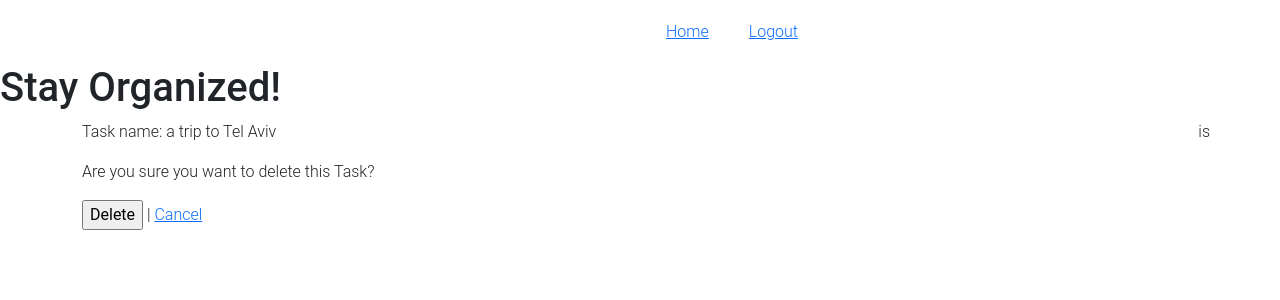
After one commit to djfedos/flask-based-todo-app, a Flask app: page /delete_task/4 in a window 1280 px wide. The commit adds this page. Shown: the top 300 px of the page. Run offline with Flask 2, Linux system fonts and the light colour scheme; a user stored in the database is signed in; data comes from the database, SQL or seed files in the repository; both versions use the stored data as it was after the commit; some libraries are stand-ins or nearby versions.

Commit message:
Tutorial complete

```diff
--- a/flask_app/my_app/api/views.py
+++ b/flask_app/my_app/api/views.py
@@ -74,7 +74,7 @@ def edit_task(id):
     task = Task.query.filter_by(id=id, todo_owner=user.id).first()
 
     if request.method == 'POST':
-        if form.validate_on_submit():
+        if form.validate_on_submit:
             task.task_name = form.task_name.data
             task.due_date = form.due_date.data
             task.status = form.status.data
@@ -86,3 +86,17 @@ def edit_task(id):
         form.due_date.data = task.due_date
         form.status.data = task.status
     return render_template('edit_todo.html', form=form)
+
+
+@tasks.route('/delete_task/<int:id>', methods=['POST', 'GET'])
+def delete(id):
+    task = Task.query.filter_by(id=id, todo_owner=current_user.id).first()
+    if request.method == 'GET':
+        return render_template('delete_task.html', task=task)
+
+    if request.method == 'POST':
+        if task:
+            db.session.delete(task)
+            db.session.commit()
+            return redirect('/todos')
+        abort(404)
--- a/flask_app/my_app/templates/base.html
+++ b/flask_app/my_app/templates/base.html
@@ -3,7 +3,7 @@
   <meta charset="utf-8">
   <meta name="viewport" content="width=device-width, initial-scale=1, shrink-to-fit=no">
   <!-- Bootstrap CSS for styling and layout-->
-  <link rel="stylesheet" href="https://stackpath.bootstrapcdn.com/bootstrap/4.1.3/css/bootstrap.min.css" integrity="sha384-MCw98/SFnGE8fJT3GXwEOngsV7Zt27NXFoaoApmYm81iuXoPkFOJwJ8ERdknLPMO" crossorigin="anonymous">
+  <link rel="stylesheet" href="http://yairdar.info:8000/css/bootstrap.min.css">
 </head>
 <style>
   body {
@@ -47,6 +47,7 @@
         </nav>
      </div>
   </header>
+  <div><h1>Stay Organized!</h1></div>
   {% block content %}
   {% endblock  %}
 </body>
--- /dev/null
+++ b/flask_app/my_app/templates/delete_task.html
@@ -0,0 +1,16 @@
+
+{% extends 'base.html'%}
+{% block content%}
+<section class="container">
+   <div class="row">
+      <div class="col">
+         <form action='' method="post">
+            <p>Task name: {{task.task_name}}</p>
+            <p>Are you sure you want to delete this Task?</p>
+            <input type = "submit" value="Delete"> |
+            <a href='/todos'>Cancel</a>
+         </form>
+      </div>is
+   </div>
+</section>
+{% endblock%}
--- a/flask_app/my_app/templates/todos.html
+++ b/flask_app/my_app/templates/todos.html
@@ -10,7 +10,7 @@
          <ul id =round>
             <li>{{todo.task_name}}</li>
             <br>
-            <li>{{todo.due_date.strftime('%A,%d,%b,%Y')}}</li>
+            <li>{{todo.due_date.strftime('%Y-%m-%d')}}</li>
             <br>
             <li>Status: {{todo.status}}</li>
             <br>
```
Also changed, not shown: flask_app/my_app/mydb.db.
